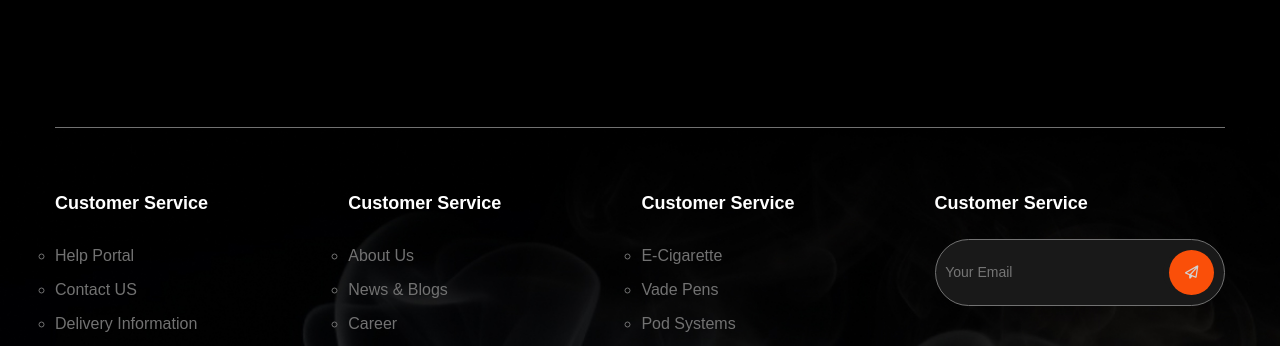
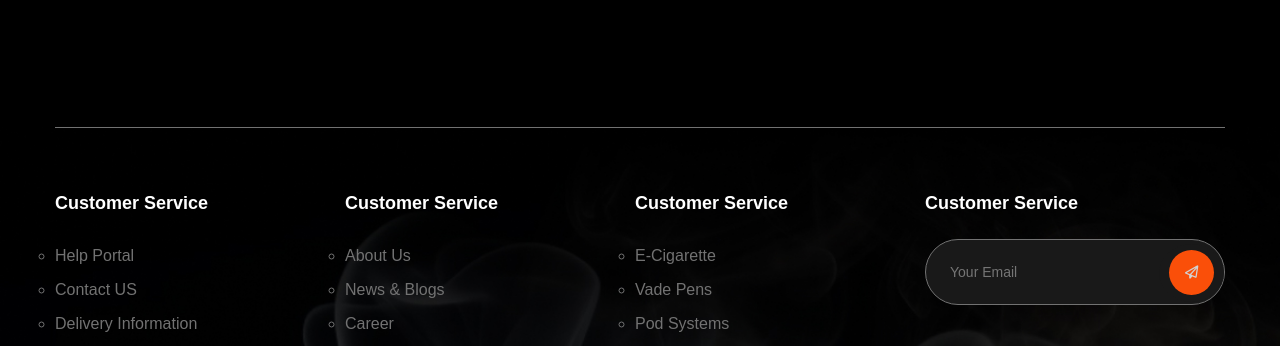
Before and after one commit to Surajkumar01273/odor-website, a plain HTML site: page index.html in a window 1280 px wide. Shown: the part 6566-6912 px from the top of the page. Drawn offline with Linux system fonts and the light colour scheme.

Commit message:
update some features

```diff
--- a/style.css
+++ b/style.css
@@ -999,7 +999,7 @@ footer{
     font-weight: 300;
 }
 .input-sec{
-    padding: 0.6rem;
+    /* padding: 0.6rem; */
     background-color: #191919;
     border: 1px solid #727272;
     border-radius: 100px;
@@ -1008,14 +1008,17 @@ footer{
 .input-email{
     padding-right: 2rem;
     background-color: #191919;
+    background: transparent;
     font-size: 14px;
     color: #ffffff;
     outline: none;
     border: none;
+    border-radius: 100px;
+    padding: 1.5rem;
 
 }
 .input-btn{
-    padding-left: 0.4rem;
+    padding: 0.4rem 0.6rem;
     background-color: #191919;
     border-radius: 100%;
     border: none;
```
Also changed, not shown: index.html (+2 -1 lines).
